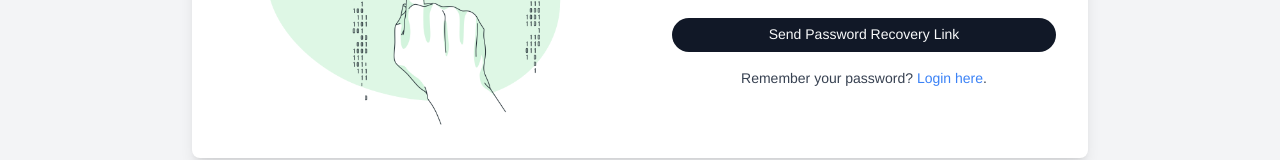
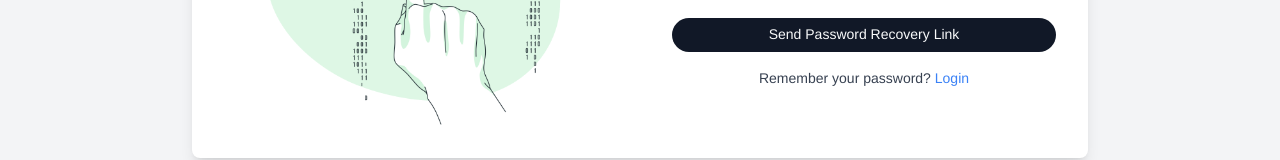
Before and after one commit to R1MO9/BizManage-Pro, a React (Vite) app in the folder client/: page /forgot-password in a window 1280 px wide. Shown: the part 490-650 px from the top of the page. Built offline with nearby package versions, Linux system fonts and the light colour scheme.

Commit message:
replace anchor tag with Link component for navigation in Forgot Password page

```diff
--- a/client/src/pages/forgot_password_page.jsx
+++ b/client/src/pages/forgot_password_page.jsx
@@ -2,6 +2,7 @@
 import forgotPasswordIllustration from '../assets/images/forgot_password.png';
 import Button from '../components/common/button';
 import LabeledTextInput from '../components/common/labeled-text-input';
+import { Link } from 'react-router-dom';
 
 const ForgotPasswordPage = () => {
     const [email, setEmail] = useState('');
@@ -57,7 +58,9 @@
                     <div className="mt-4 text-center">
                         <p className="text-sm text-gray-700 dark:text-gray-300">
                             Remember your password?{' '}
-                            <a href="/login" className="text-blue-500 dark:text-blue-400 hover:underline">Login here</a>.
+                            <Link to="/login" className="text-blue-500 dark:text-yellow-400 hover:underline">
+                                Login
+                            </Link>
                         </p>
                     </div>
                 </div>
```
